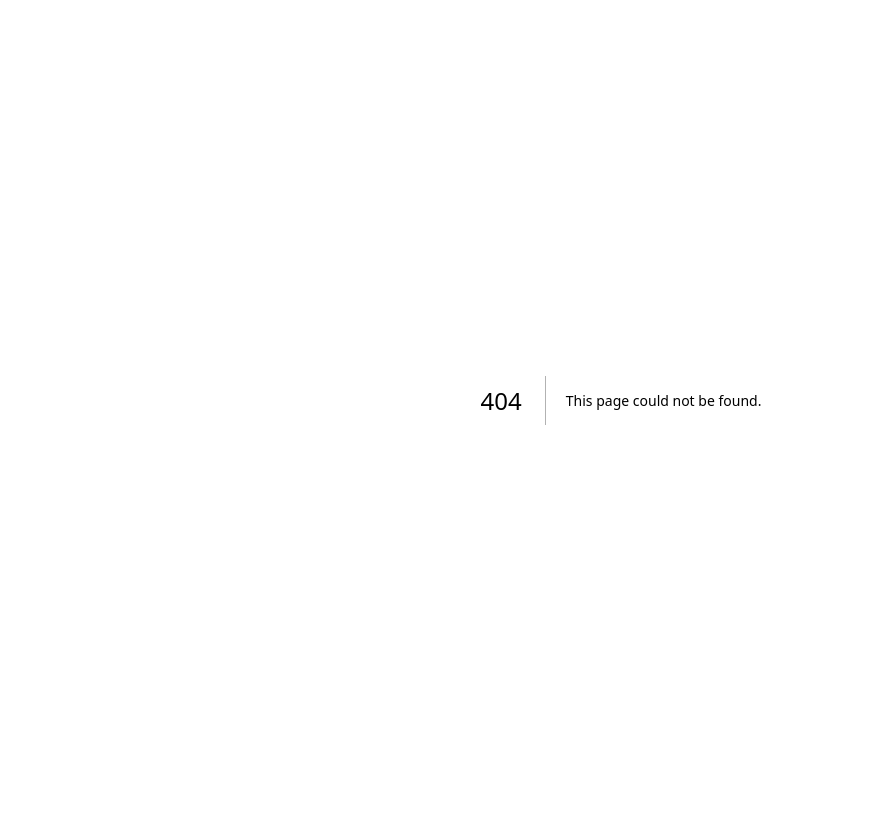
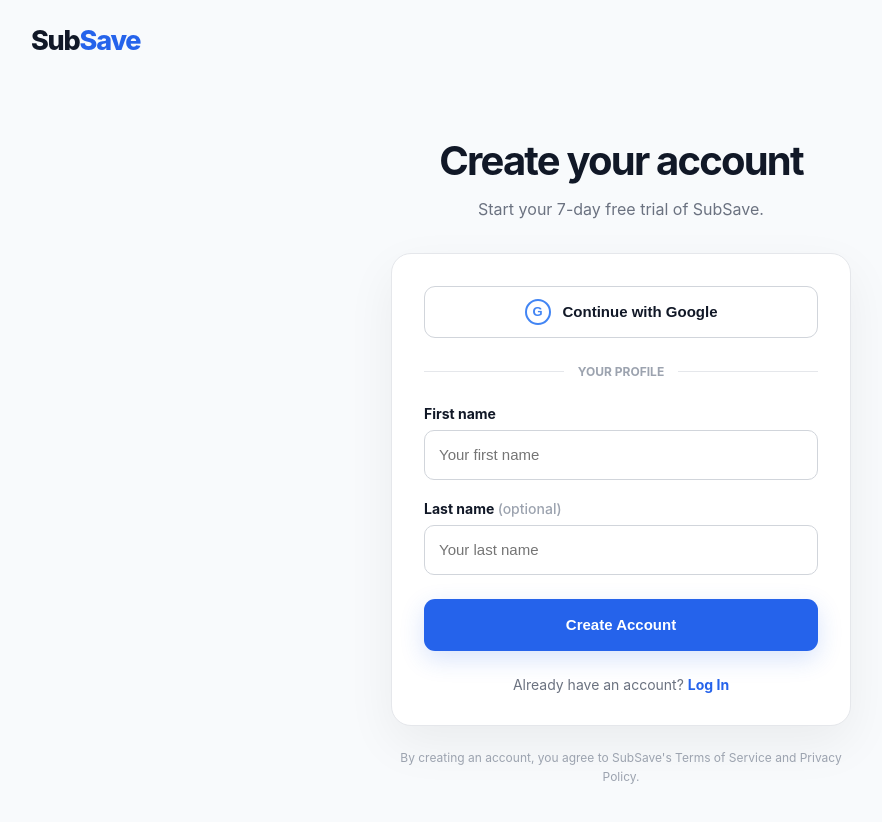
Before and after one commit to Channel-Stats/SubSave, a Next.js app: page /signup in a window 1280 px wide. Before the commit this address had no page. Shown: the top 822 px of the page, without its empty margins (19-901 px from the left). Before the commit the page ends 800 px from the top, so only its background shows below. Built offline with nearby package versions, Linux system fonts and the light colour scheme.

Commit message:
Create page.js

```diff
--- /dev/null
+++ b/app/signup/page.js
@@ -0,0 +1,292 @@
+import Link from "next/link";
+
+export const metadata = {
+  title: "Sign Up | SubSave",
+  description: "Create your SubSave account and start your 7-day free trial.",
+};
+
+export default function Signup() {
+  return (
+    <main
+      style={{
+        minHeight: "100vh",
+        background: "#f8fafc",
+        color: "#111827",
+        fontFamily:
+          '-apple-system, BlinkMacSystemFont, "Segoe UI", Arial, sans-serif',
+      }}
+    >
+      {/* TOP */}
+      <nav
+        style={{
+          maxWidth: "1180px",
+          margin: "0 auto",
+          padding: "24px 30px",
+        }}
+      >
+        <Link
+          href="/home"
+          style={{
+            fontSize: "27px",
+            fontWeight: "800",
+            letterSpacing: "-1.2px",
+            color: "#111827",
+            textDecoration: "none",
+          }}
+        >
+          Sub<span style={{ color: "#2563eb" }}>Save</span>
+        </Link>
+      </nav>
+
+      {/* SIGNUP AREA */}
+      <section
+        style={{
+          display: "flex",
+          justifyContent: "center",
+          padding: "55px 24px 100px",
+        }}
+      >
+        <div
+          style={{
+            width: "100%",
+            maxWidth: "460px",
+          }}
+        >
+          <div
+            style={{
+              textAlign: "center",
+              marginBottom: "30px",
+            }}
+          >
+            <h1
+              style={{
+                fontSize: "40px",
+                letterSpacing: "-1.8px",
+                margin: "0 0 12px",
+              }}
+            >
+              Create your account
+            </h1>
+
+            <p
+              style={{
+                margin: 0,
+                color: "#6b7280",
+                fontSize: "16px",
+                lineHeight: "1.6",
+              }}
+            >
+              Start your 7-day free trial of SubSave.
+            </p>
+          </div>
+
+          <div
+            style={{
+              background: "#ffffff",
+              border: "1px solid #e5e7eb",
+              borderRadius: "20px",
+              padding: "32px",
+              boxShadow: "0 18px 50px rgba(0,0,0,0.06)",
+            }}
+          >
+            {/* GOOGLE BUTTON */}
+            <button
+              type="button"
+              style={{
+                width: "100%",
+                height: "52px",
+                background: "#ffffff",
+                color: "#111827",
+                border: "1px solid #d1d5db",
+                borderRadius: "11px",
+                fontSize: "15px",
+                fontWeight: "700",
+                cursor: "pointer",
+                display: "flex",
+                justifyContent: "center",
+                alignItems: "center",
+                gap: "12px",
+              }}
+            >
+              <span
+                style={{
+                  width: "22px",
+                  height: "22px",
+                  borderRadius: "50%",
+                  border: "2px solid #4285F4",
+                  color: "#4285F4",
+                  display: "inline-flex",
+                  alignItems: "center",
+                  justifyContent: "center",
+                  fontWeight: "800",
+                  fontSize: "13px",
+                }}
+              >
+                G
+              </span>
+
+              Continue with Google
+            </button>
+
+            {/* DIVIDER */}
+            <div
+              style={{
+                display: "flex",
+                alignItems: "center",
+                gap: "14px",
+                margin: "26px 0",
+              }}
+            >
+              <div
+                style={{
+                  height: "1px",
+                  background: "#e5e7eb",
+                  flex: 1,
+                }}
+              />
+
+              <span
+                style={{
+                  color: "#9ca3af",
+                  fontSize: "12px",
+                  fontWeight: "700",
+                }}
+              >
+                YOUR PROFILE
+              </span>
+
+              <div
+                style={{
+                  height: "1px",
+                  background: "#e5e7eb",
+                  flex: 1,
+                }}
+              />
+            </div>
+
+            {/* FIRST NAME */}
+            <label
+              style={{
+                display: "block",
+                fontSize: "14px",
+                fontWeight: "700",
+                marginBottom: "8px",
+              }}
+            >
+              First name
+            </label>
+
+            <input
+              type="text"
+              placeholder="Your first name"
+              style={{
+                boxSizing: "border-box",
+                width: "100%",
+                height: "50px",
+                border: "1px solid #d1d5db",
+                borderRadius: "10px",
+                padding: "0 14px",
+                fontSize: "15px",
+                outline: "none",
+                background: "#ffffff",
+                color: "#111827",
+                marginBottom: "20px",
+              }}
+            />
+
+            {/* LAST NAME */}
+            <label
+              style={{
+                display: "block",
+                fontSize: "14px",
+                fontWeight: "700",
+                marginBottom: "8px",
+              }}
+            >
+              Last name{" "}
+              <span
+                style={{
+                  color: "#9ca3af",
+                  fontWeight: "500",
+                }}
+              >
+                (optional)
+              </span>
+            </label>
+
+            <input
+              type="text"
+              placeholder="Your last name"
+              style={{
+                boxSizing: "border-box",
+                width: "100%",
+                height: "50px",
+                border: "1px solid #d1d5db",
+                borderRadius: "10px",
+                padding: "0 14px",
+                fontSize: "15px",
+                outline: "none",
+                background: "#ffffff",
+                color: "#111827",
+                marginBottom: "24px",
+              }}
+            />
+
+            {/* CONTINUE */}
+            <button
+              type="button"
+              style={{
+                width: "100%",
+                height: "52px",
+                border: "none",
+                borderRadius: "11px",
+                background: "#2563eb",
+                color: "#ffffff",
+                fontSize: "15px",
+                fontWeight: "700",
+                cursor: "pointer",
+                boxShadow: "0 8px 24px rgba(37,99,235,0.18)",
+              }}
+            >
+              Create Account
+            </button>
+
+            <p
+              style={{
+                textAlign: "center",
+                color: "#6b7280",
+                fontSize: "14px",
+                margin: "25px 0 0",
+              }}
+            >
+              Already have an account?{" "}
+              <Link
+                href="/login"
+                style={{
+                  color: "#2563eb",
+                  textDecoration: "none",
+                  fontWeight: "700",
+                }}
+              >
+                Log In
+              </Link>
+            </p>
+          </div>
+
+          <p
+            style={{
+              textAlign: "center",
+              color: "#9ca3af",
+              fontSize: "12px",
+              lineHeight: "1.6",
+              marginTop: "22px",
+            }}
+          >
+            By creating an account, you agree to SubSave's Terms of Service
+            and Privacy Policy.
+          </p>
+        </div>
+      </section>
+    </main>
+  );
+}
```
